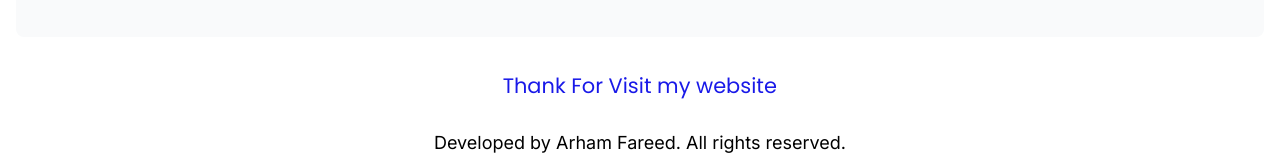
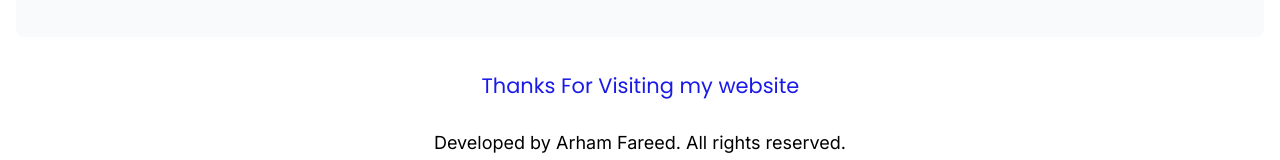
Before and after one commit to arhamfareed106/tailwind-toDesktop, a website: page index.html in a window 1280 px wide. Shown: the part 7448-7608 px from the top of the page. Drawn offline with nearby package versions, Linux system fonts and the light colour scheme.

Commit message:
end the project

```diff
--- a/index.html
+++ b/index.html
@@ -754,7 +754,7 @@
         <div id="sub-footer" class="flex flex-col gap-6 items-center justify-center my-12 text-center">
             <div class="flex gap-2 items-center justify-center">
                 <!-- Optional logo here -->
-                <p class="text-sm text-gray-800 font-display font-bold" id="animatedText">Thank For Visit my website</p>
+                <p class="text-sm text-gray-800 font-display font-bold" id="animatedText">Thanks For Visiting my website</p>
             </div>
             <p class="text-lg font-bold text-gray-700" id="developerText">Developed by Arham Fareed. All rights reserved.</p>
 
```
Also changed, not shown: 1 other file.
